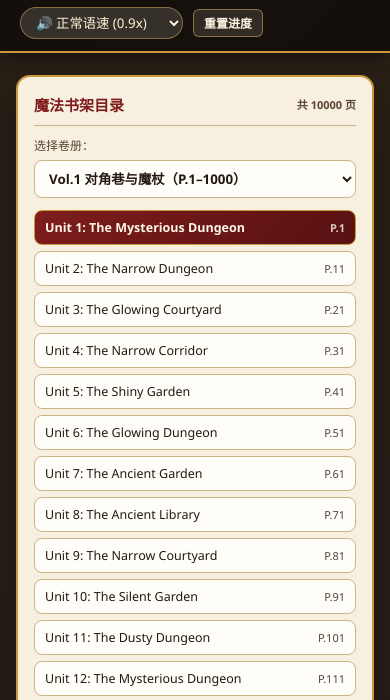
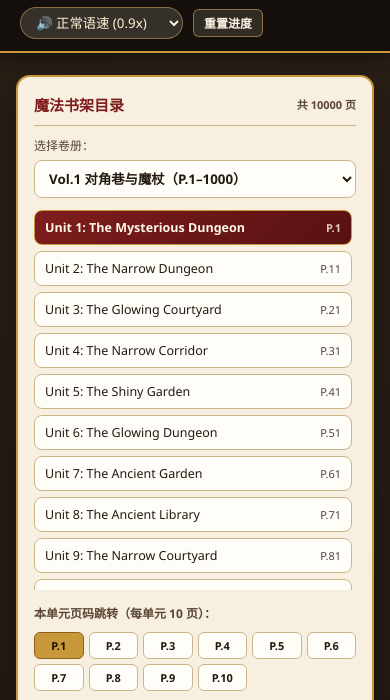
Before and after one commit to swsite88-creator/family-learning-center, a plain HTML site: page hogwarts_magic_english_book_10000_pages.html in a window 390 px wide. Shown: the part 117-817 px from the top of the page. Drawn offline with Linux system fonts and the light colour scheme.

Commit message:
Keep the 10000-page book's unit list compact on narrow screens
On viewports at or below 920px the book stacks the sidebar above the
page content and removed its height cap, so all one hundred unit
buttons of the current volume expanded to roughly 4000px and pushed
the read-aloud box, vocabulary cards and quizzes far below the fold.
Cap the unit list at 45vh with internal scrolling on those widths so
the story, vocab and quiz sections are reachable right after the
directory; desktop keeps the original sticky sidebar behaviour.
CSS-only layout fix, book content untouched.

```diff
--- a/hogwarts_magic_english_book_10000_pages.html
+++ b/hogwarts_magic_english_book_10000_pages.html
@@ -143,6 +143,14 @@
     @media (max-width: 920px) {
       .layout {
         grid-template-columns: 1fr;
+      }
+
+      /* 竖排布局下目录不再撑开整页：100 个单元收进限高滚动区，正文（朗读、生词、小测验）紧随其后 */
+      .unit-list {
+        max-height: 45vh;
+        overflow-y: auto;
+        -webkit-overflow-scrolling: touch;
+        padding-right: 4px;
       }
     }
 
```
